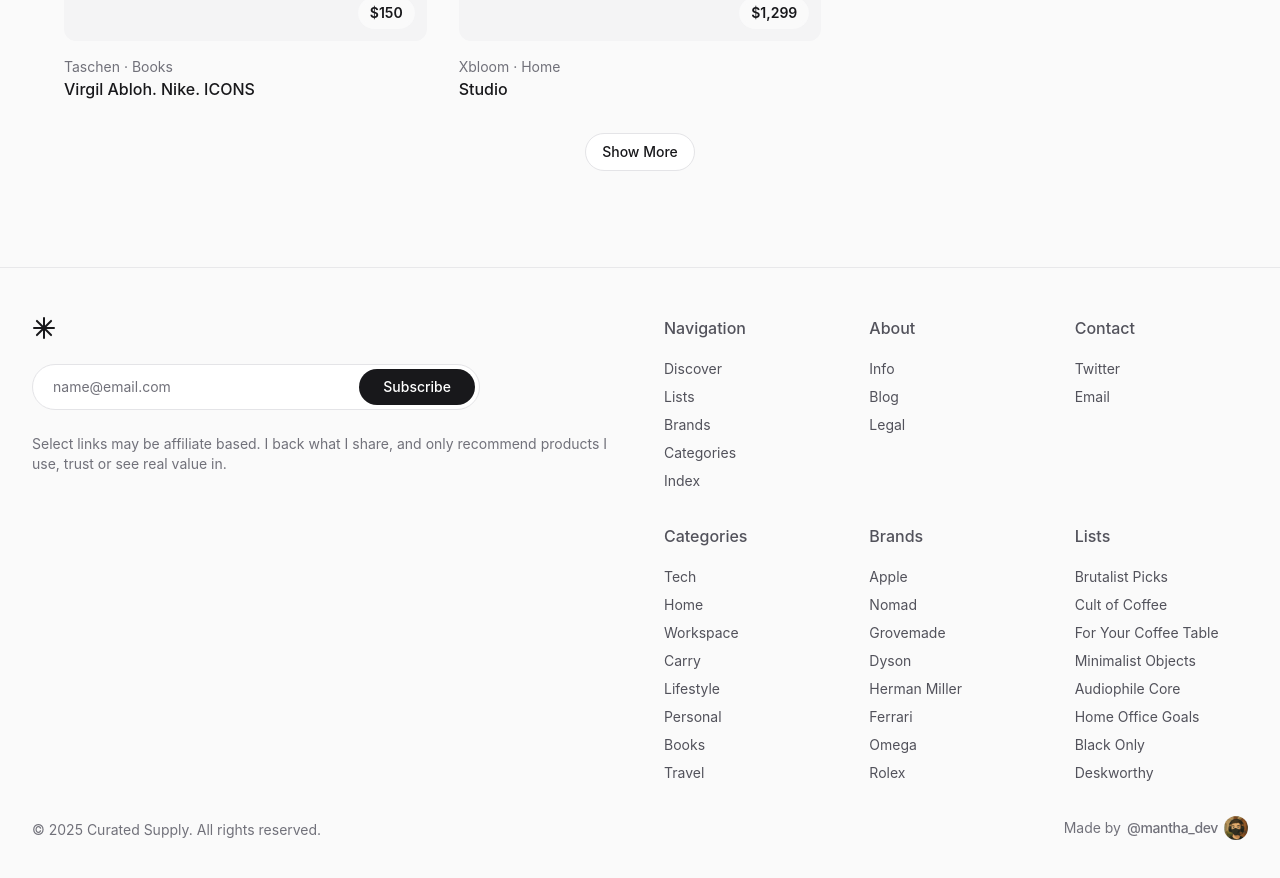
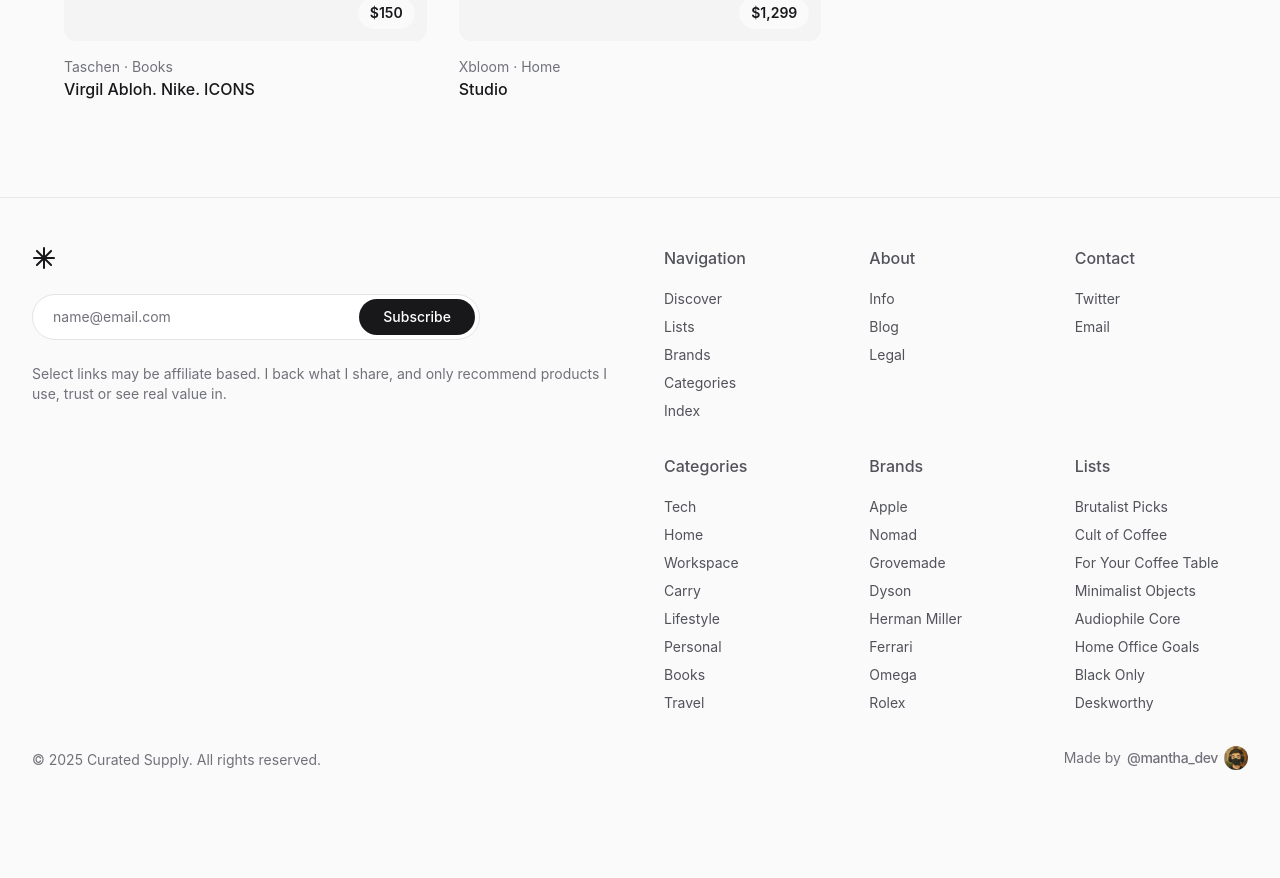
Before and after one commit to phalla-doll/curated-products-showcase, a React (Vite) app: page / in a window 1280 px wide. Shown: the part 5283-6161 px from the top of the page. After the commit the page ends 6101 px from the top, so only its background shows below. Built offline with nearby package versions, Linux system fonts and the light colour scheme.

Commit message:
Comment out the "Show More" button in ProductGrid component for future implementation.

```diff
--- a/src/components/ProductGrid.tsx
+++ b/src/components/ProductGrid.tsx
@@ -101,14 +101,14 @@
                 ))}
             </div>
             {/* Show More Button */}
-            <div className="flex justify-center mb-8">
+            {/* <div className="flex justify-center mb-8">
                 <button
                     type="button"
                     className="px-4 py-2 rounded-full border border-zinc-200 bg-white text-zinc-900 hover:bg-zinc-50 transition-colors duration-200 text-sm font-medium"
                 >
                     Show More
                 </button>
-            </div>
+            </div> */}
         </div>
     );
 }
```
